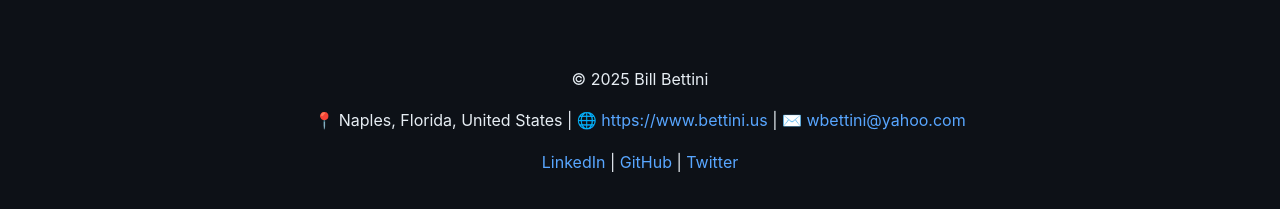
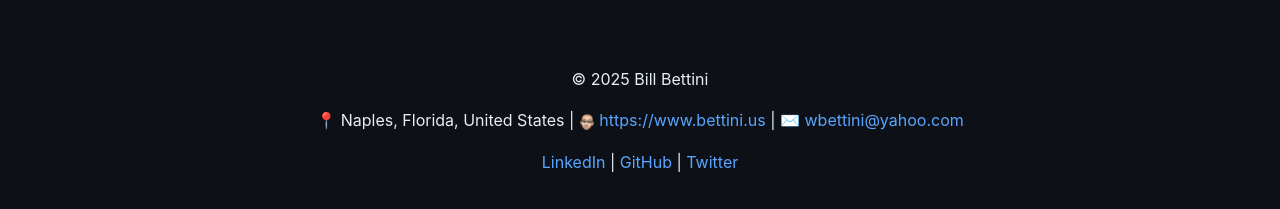
Before and after one commit to wbettini/bettini-site, a Jekyll site: the page built from index.md, in a window 1280 px wide. Shown: the part 939-1148 px from the top of the page. Built offline with Jekyll 4.4.1, drawn with Linux system fonts in a browser that asks for light colours.

Commit message:
updated icon for bottom website link

```diff
--- a/_layouts/default.html
+++ b/_layouts/default.html
@@ -64,7 +64,9 @@
       <p>&copy; {{ site.time | date: "%Y" }} {{ site.data.meta.author }}</p>
       <p>
         📍 {{ site.data.meta.location }} |
-        🌐 <a href="{{ site.data.meta.url }}">{{ site.data.meta.url }}</a> |
+        <!-- 🌐 -->
+        <img src="{{ '/assets/icons/favicon.ico' | relative_url }}" alt="Website" style="height:1em; vertical-align:middle;">
+        <a href="{{ site.data.meta.url }}">{{ site.data.meta.url }}</a> |
         ✉️ <a href="mailto:{{ site.data.meta.email }}">{{ site.data.meta.email }}</a>
       </p>
       <p>
```
